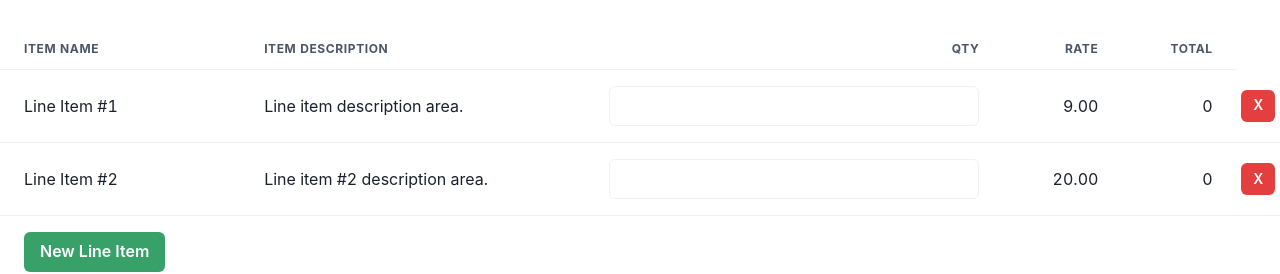
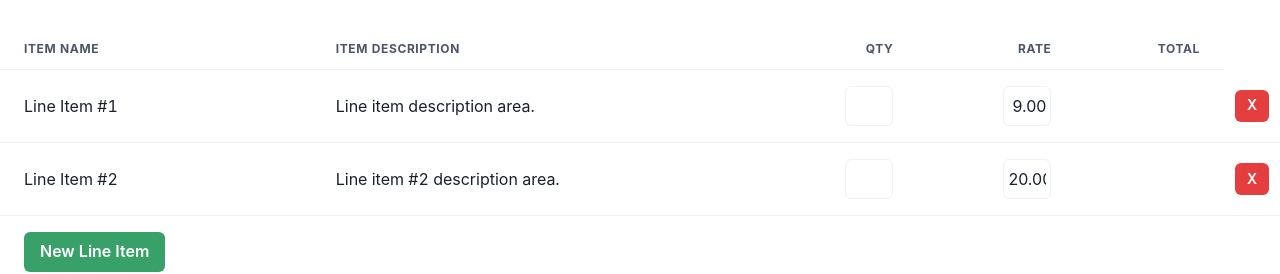
Before and after one commit to AnthonyJRay/floormate, a React (Vite) app: page /estimates in a window 1280 px wide. Both pictures are taken after a click on the button "New Estimate". Shown: the part 255-529 px from the top of the page. Built offline with nearby package versions, Linux system fonts and the light colour scheme; no server answers.

Commit message:
Working on adding totals to state from (qty * rate) and displaying properly to re-use in subtotal.

```diff
--- a/src/components/estimates/NewEstimate.jsx
+++ b/src/components/estimates/NewEstimate.jsx
@@ -46,7 +46,7 @@ const initialEstimateForm = {
     lineItemsDesc: "Line item description area.",
     lineItemsQty: "",
     lineItemsRate: "9.00",
-    lineItemsTotal: "",
+    lineItemsTotal: ""
   },
   {
     lineItemsID: 2,
@@ -54,7 +54,7 @@ const initialEstimateForm = {
     lineItemsDesc: "Line item #2 description area.",
     lineItemsQty: "",
     lineItemsRate: "20.00",
-    lineItemsTotal: "",
+    lineItemsTotal: ""
   }
 ],
   notes: "",
@@ -69,8 +69,8 @@ const { isOpen, onOpen, onClose } = useDisclosure()
 
 const [estimateFormData, setEstimateFormData] = useState(initialEstimateForm)
 const [lineItemData, setLineItemData] = useState(estimateFormData.lineItems)
-// console.log(lineItemData)
 
+// Qty Input
 const handleLineItems = (e, id) => {
   lineItemData.map(item => {
     if(item.lineItemsID === id+1) {
@@ -81,6 +81,43 @@ const handleLineItems = (e, id) => {
       setLineItemData([...lineItemData])
     }
   })
+}
+
+// Rate Input
+const handleRateInput = (e, id) => {
+  lineItemData.map(item => {
+    if(item.lineItemsID === id+1) {
+      console.log("ID MATCHED")
+      item.lineItemsRate = e.target.value,
+      setLineItemData([...lineItemData])
+    } else {
+      setLineItemData([...lineItemData])
+    }
+  })
+}
+
+// Totals Display
+const handleEstimateTotals = () => {
+    lineItemData.map(item => {
+      item.lineItemsTotal = item.lineItemsQty * item.lineItemsRate
+      setLineItemData(
+        [...lineItemData]
+      )
+    }
+  )
+  console.log(`Other totals: ${handleEstimateTotals}`)
+}
+
+console.log(`Totals: ${lineItemData[0].lineItemsTotal}`)
+console.log(lineItemData)
+
+// Tax Rate Display
+const handleTaxRate = () => {
+
+}
+
+const handleAddLineItems = () => {
+
 }
 
 console.log(`Parent State: ${estimateFormData}`)
@@ -166,9 +203,9 @@ return (
                 <Tr key={item.lineItemsID}>
                   <Td>{item.lineItemsName}</Td>
                   <Td>{item.lineItemsDesc}</Td>
-                  <Td textAlign={"end"}><Input value={item.lineItemsQty} onChange={(e) => handleLineItems(e, id)}/></Td>
-                  <Td textAlign={"end"}>{item.lineItemsRate}</Td>
-                  <Td textAlign={"end"}>{(item.lineItemsQty * item.lineItemsRate)}</Td>
+                  <Td textAlign={"end"}><Input p={1} w={"3rem"} textAlign={"end"} value={item.lineItemsQty} onChange={(e) => handleLineItems(e, id)}/></Td>
+                  <Td textAlign={"end"}><Input p={1} w={"3rem"} textAlign={"end"} value={item.lineItemsRate} onChange={(e) =>  handleRateInput(e, id)}/></Td>
+                  <Td textAlign={"end"}>{item.lineItemsTotal}</Td>
                   <Td p={0} textAlign={"center"}><Button size={"sm"}colorScheme={"red"}>X</Button></Td>
                 </Tr>
                )
```
